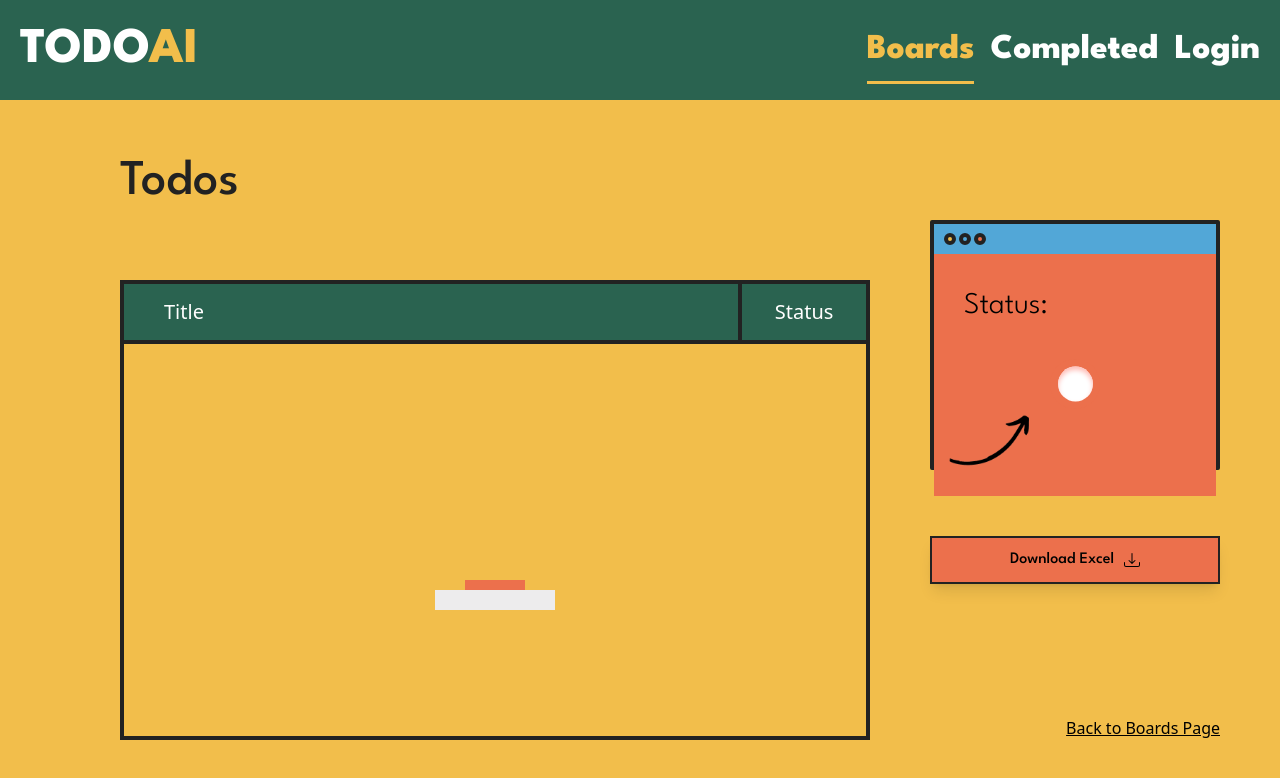
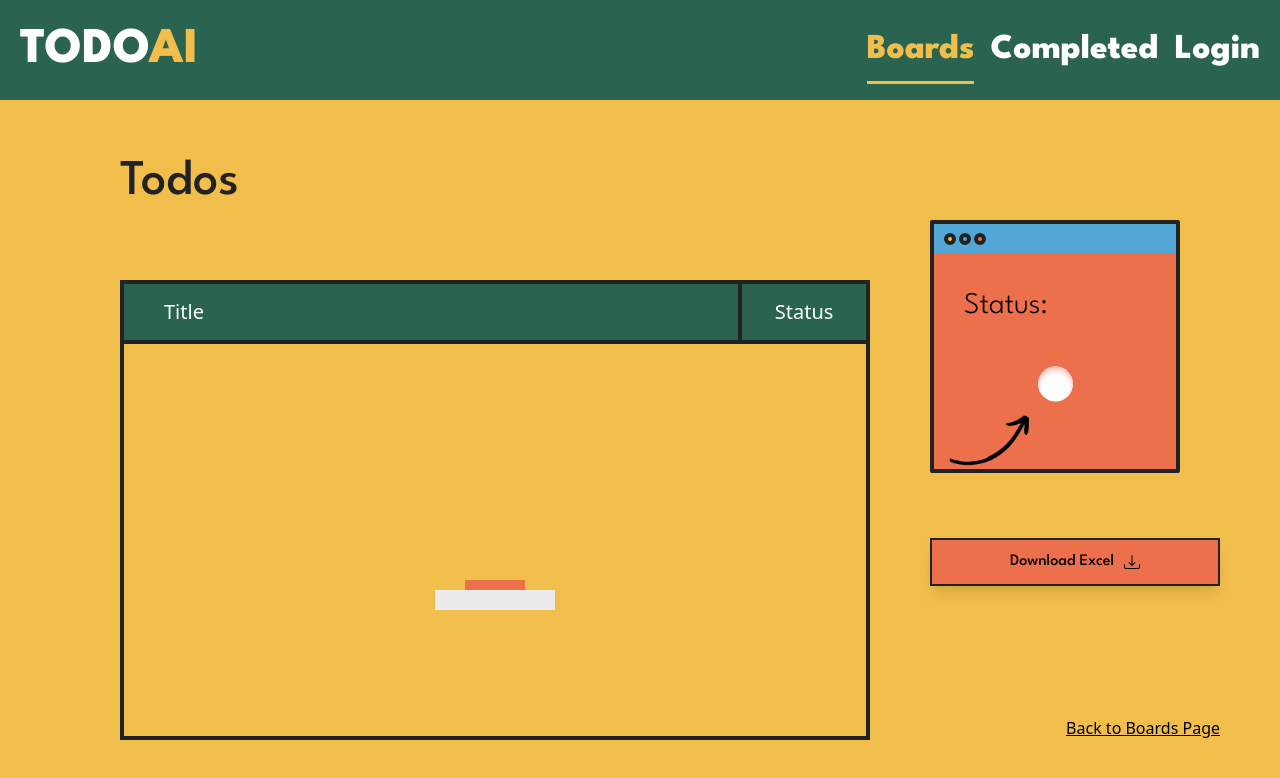
Before and after one commit to AvishaiDotan/todo-ai-client, a React (Vite) app: page /boards/1 in a window 1280 px wide. Shown: the top 778 px of the page. Built offline with nearby package versions, Linux system fonts and the light colour scheme.

Commit message:
*fix layout effect on camera-wrapper css class

```diff
--- a/src/App/Styles/Components/HomePageStyledElements/camera-wrapper.scss
+++ b/src/App/Styles/Components/HomePageStyledElements/camera-wrapper.scss
@@ -1,9 +1,8 @@
 .camera-wrapper {
     width: 100%;
+    width: 250px;
     border: 4px solid $black-color;
     border-radius: 2px;
-    aspect-ratio: 1/1;
-    max-height: 250px;
 
     &.camera {
         position: absolute;
--- a/src/App/Styles/Components/Pages/boards-page.scss
+++ b/src/App/Styles/Components/Pages/boards-page.scss
@@ -76,7 +76,7 @@
 
         .apply-status-to-all-wrapper .apply-status-to-all-container {
             background-color: $forth-color;
-            height: 100%;
+            height: 215px;
 
             h4 {
                 padding: 30px;
```
